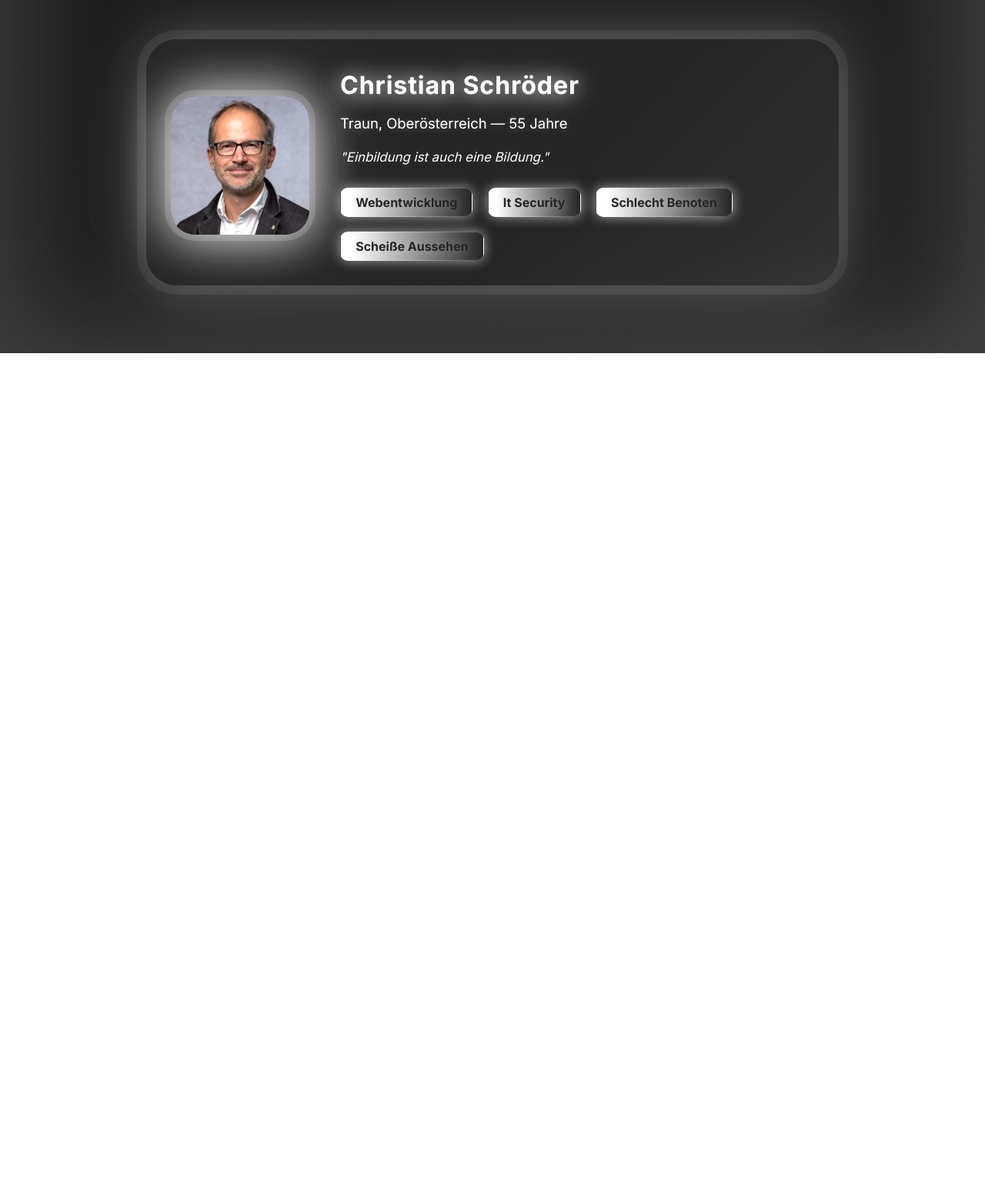
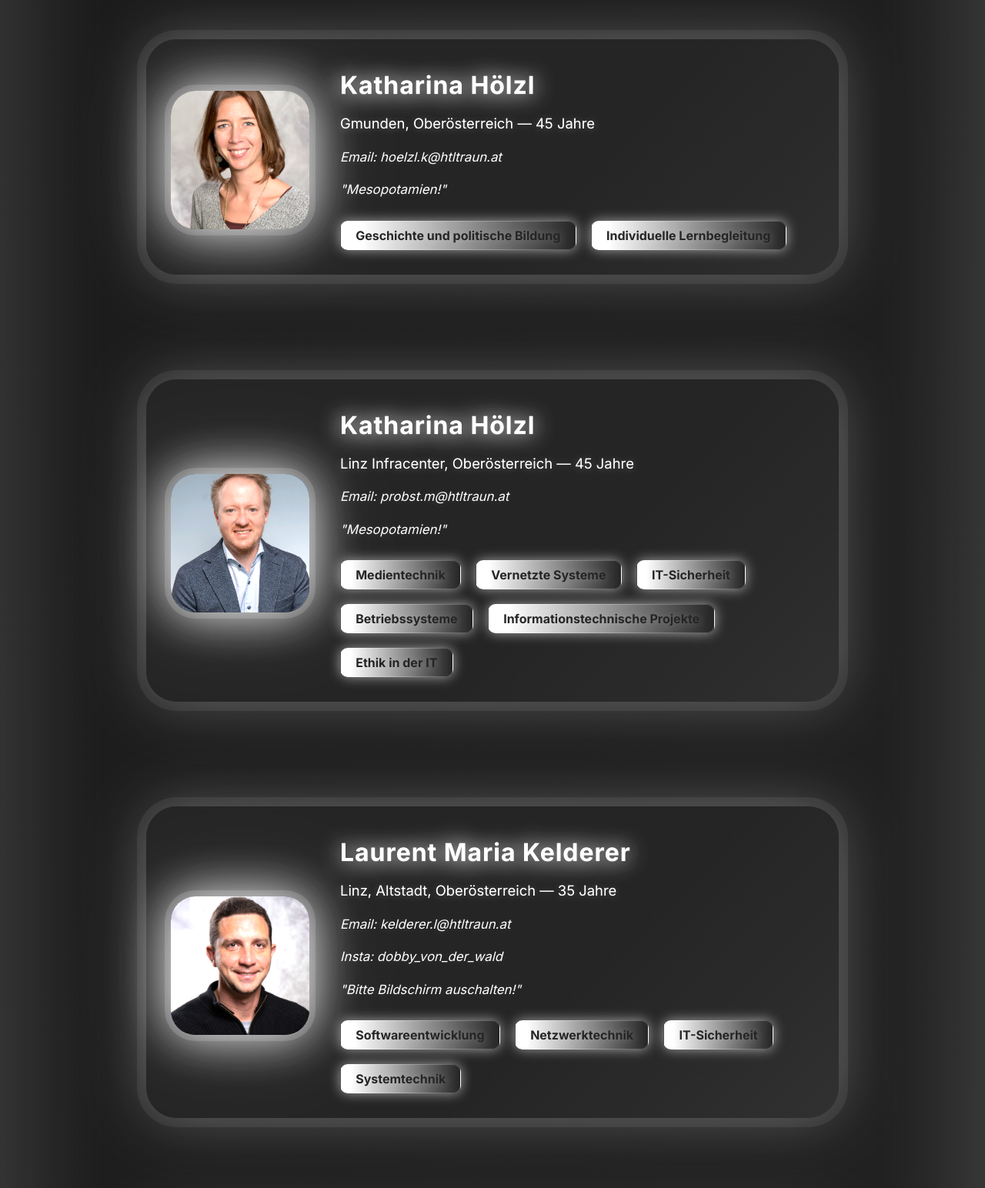
Before and after one commit to T30061/HTL-TRAUN-L3hrer-bewerten, a plain HTML site: page index.html in a window 1280 px wide. Shown: the part 5719-7263 px from the top of the page at 77% size. Before the commit the page ends 6178 px from the top, so only its background shows below. Drawn offline with Linux system fonts and the light colour scheme.

Commit message:
Hölz, laurent, micale

```diff
--- a/index.html
+++ b/index.html
@@ -219,6 +219,61 @@
     </div>
   </main>
 
+  <main>
+    <div class="profile-card" tabindex="0">
+      <img class="profile-image" src="pic/hölz.jpg" alt="Hölzl Katharina">
+      <div class="profile-info">
+        <div class="profile-title">Katharina Hölzl</div>
+        <div class="profile-data">Gmunden, Oberösterreich &mdash; 45 Jahre</div>
+        <div class="profile-notes">Email: hoelzl.k@htltraun.at</div>
+        <div class="profile-notes">"Mesopotamien!"</div>
+        <div class="profile-functions">
+          <span class="function-tag">Geschichte und politische Bildung</span>
+          <span class="function-tag">Individuelle Lernbegleitung</span>
+        </div>
+      </div>
+    </div>
+  </main>
+
+  <main>
+    <div class="profile-card" tabindex="0">
+      <img class="profile-image" src="pic/michael-probst.jpg" alt="Jacobi-Probst Michael">
+      <div class="profile-info">
+        <div class="profile-title">Katharina Hölzl</div>
+        <div class="profile-data">Linz Infracenter, Oberösterreich &mdash; 45 Jahre</div>
+        <div class="profile-notes">Email: probst.m@htltraun.at</div>
+        <div class="profile-notes">"Mesopotamien!"</div>
+        <div class="profile-functions">
+          <span class="function-tag">Medientechnik</span>
+          <span class="function-tag">Vernetzte Systeme</span>
+          <span class="function-tag">IT-Sicherheit</span>
+          <span class="function-tag">Betriebssysteme</span>
+          <span class="function-tag">Informationstechnische Projekte </span>
+          <span class="function-tag">Ethik in der IT</span>
+        </div>
+      </div>
+    </div>
+  </main>
+
+  <main>
+    <div class="profile-card" tabindex="0">
+      <img class="profile-image" src="pic/Laurent.jpg" alt="Kelderer Laurent">
+      <div class="profile-info">
+        <div class="profile-title">Laurent Maria Kelderer</div>
+        <div class="profile-data">Linz, Altstadt, Oberösterreich &mdash; 35 Jahre</div>
+        <div class="profile-notes">Email: kelderer.l@htltraun.at </div>
+        <div class="profile-notes">Insta: dobby_von_der_wald</div>
+        <div class="profile-notes">"Bitte Bildschirm auschalten!"</div>
+        <div class="profile-functions">
+          <span class="function-tag">Softwareentwicklung</span>
+          <span class="function-tag">Netzwerktechnik</span>
+          <span class="function-tag">IT-Sicherheit</span>
+          <span class="function-tag">Systemtechnik</span>
+        </div>
+      </div>
+    </div>
+  </main>
+
  <main>
     <div class="profile-card" tabindex="0">
       <img class="profile-image" src="pic/Einzelfoto 11.jpg" alt="Christian Schröder">
```
Also changed, not shown: pic/Laurent.jpg (added), pic/hölz.jpg (added), pic/michael-probst.jpg (added).
